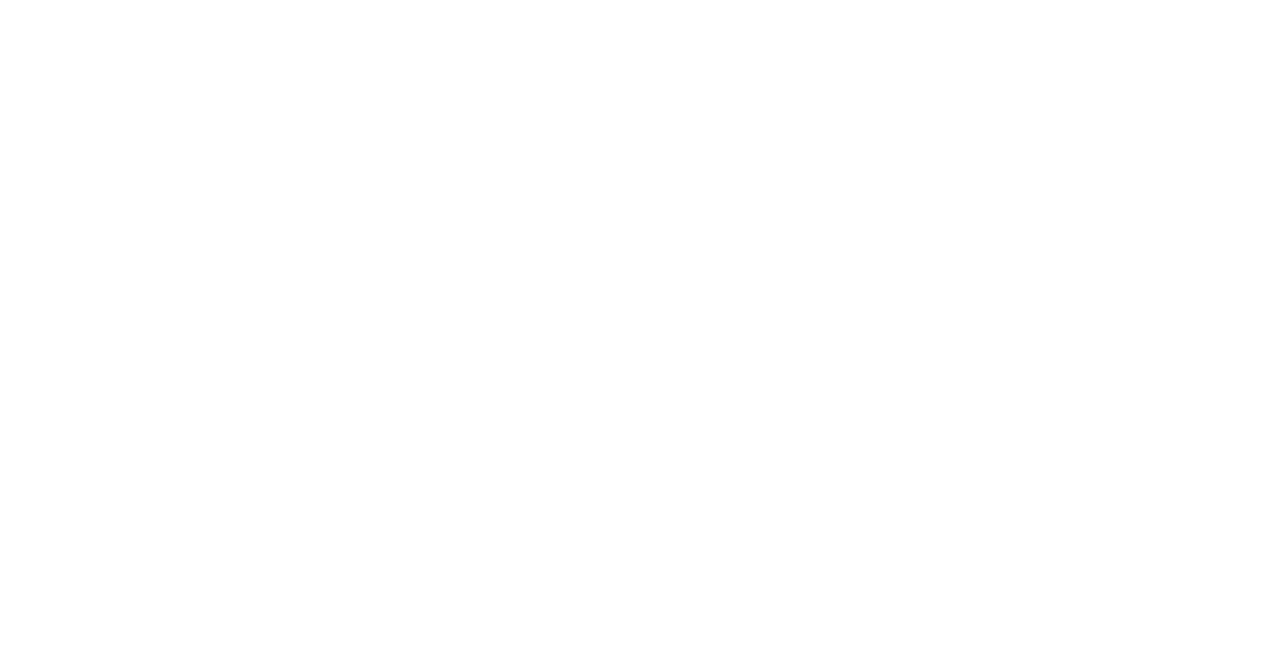
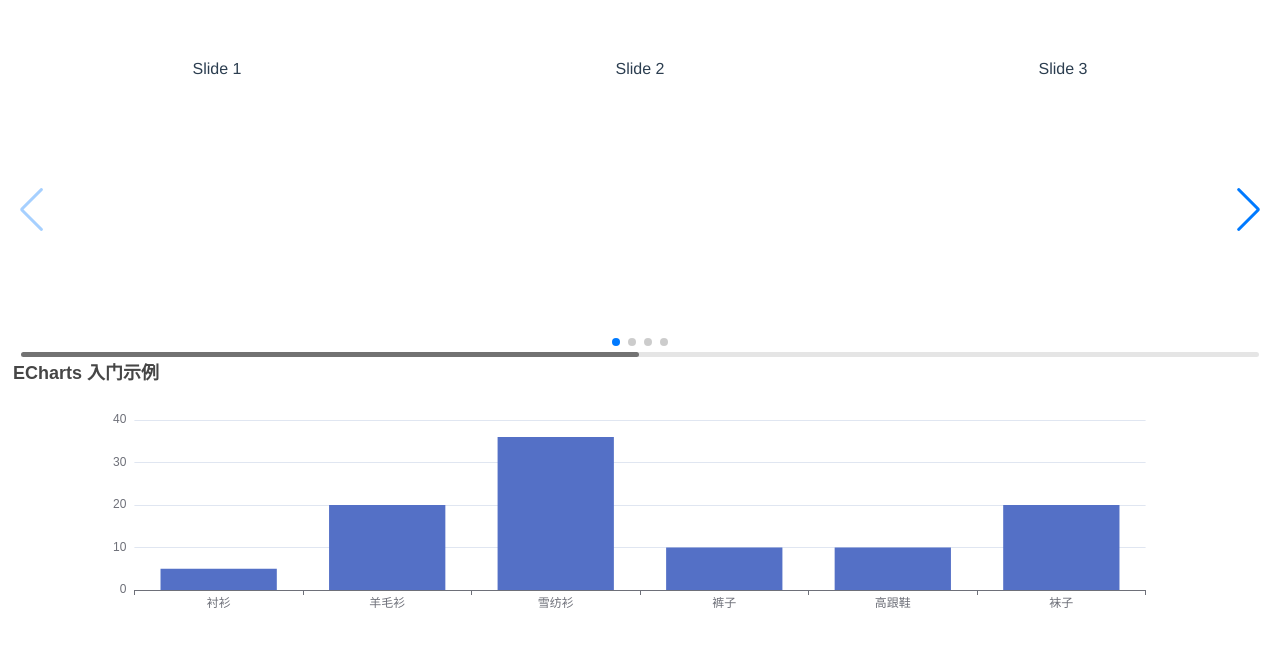
Before and after one commit to Haoyue-zhi/Xiachufang, a Vue app: page /swiper in a window 1280 px wide. Before the commit this address had no page. Shown: the top 646 px of the page. Built offline with nearby package versions, Linux system fonts and the light colour scheme.

Commit message:
新增Swiper轮播图插件、Echarts图标插件

```diff
--- a/package.json
+++ b/package.json
@@ -1,6 +1,6 @@
 {
   "name": "vite-vue3-element",
-  "version": "1.0.2",
+  "version": "1.1.0",
   "author": "Weilai <zhangwenhaoyue@163.com>",
   "scripts": {
     "dev": "vite",
@@ -9,8 +9,10 @@
   },
   "dependencies": {
     "axios": "^0.23.0",
+    "echarts": "^5.2.2",
     "element-plus": "^1.1.0-beta.24",
     "mockjs": "^1.1.0",
+    "swiper": "^7.2.0",
     "vue": "^3.2.16",
     "vue-router": "^4.0.12",
     "vuex": "^4.0.2"
--- a/src/router/index.js
+++ b/src/router/index.js
@@ -5,6 +5,10 @@
         path: '/',
         name: 'example',
         component: () => import('@/views/example.vue')
+    },
+    {
+        path:'/swiper',
+        component: () => import('@/views/swiper.vue')
     }
 ]
 
--- a/src/views/example.vue
+++ b/src/views/example.vue
@@ -6,8 +6,8 @@
     <a href="https://v3.vuejs.org/" target="_blank">Vue 3 Documentation</a>
   </p>
 
-  <el-button type="primary">
-    <icon-svg name="icon-up" color="#fff"></icon-svg>主要按钮
+  <el-button type="primary" @click="open">
+    <icon-svg name="icon-up" color="#fff"></icon-svg>Swiper演示
   </el-button>
   <p>{{ this.datalist }}</p>
 </template>
@@ -15,10 +15,17 @@
 <script>
 import { list } from '../api/index'
 import { onMounted, ref, getCurrentInstance } from 'vue'
+import { useRouter, useRoute } from 'vue-router'
 
 export default {
   setup() {
+    const router = useRouter()
+    const route = useRoute()
     const datalist = ref('')
+
+    function open() {
+      router.push('/swiper')
+    }
 
     // 方式一 （推荐）
     async function getlist() {
@@ -37,14 +44,17 @@
         url: `/getlist`,
         method: 'get'
       }).then(({ data }) => {
-        datalist.value = data.array.join()
-        console.log(data.array.join());
+        datalist.value = data.array.join(' ')
+        console.log(data.array.join(' '));
       })
     }
 
-    onMounted(test)
+    onMounted(() => {
+      test()
+      // getlist()
+    })
 
-    return { datalist }
+    return { datalist, open }
   }
 }
 </script>
--- /dev/null
+++ b/src/views/swiper.vue
@@ -0,0 +1,80 @@
+<template>
+    <swiper
+        style="height: 300px;"
+        :modules="modules"
+        :slides-per-view="3"
+        :space-between="5"
+        navigation
+        :pagination="{ clickable: true }"
+        :scrollbar="{ draggable: true }"
+        @swiper="onSwiper"
+        @slideChange="onSlideChange"
+    >
+        <swiper-slide>Slide 1</swiper-slide>
+        <swiper-slide>Slide 2</swiper-slide>
+        <swiper-slide>Slide 3</swiper-slide>
+        <swiper-slide>Slide 4</swiper-slide>
+        <swiper-slide>Slide 5</swiper-slide>
+        <swiper-slide>Slide 6</swiper-slide>
+    </swiper>
+    <div id="box" style="width:100%;height:300px;"></div>
+</template>
+
+<script>
+import { onMounted, getCurrentInstance } from 'vue'
+// import Swiper core and required modules
+import { Navigation, Pagination, Scrollbar, A11y } from 'swiper';
+
+// Import Swiper styles
+import 'swiper/css/navigation';
+import 'swiper/css/pagination';
+import 'swiper/css/scrollbar';
+
+// Import Swiper styles
+export default {
+    setup() {
+        const { proxy } = getCurrentInstance()
+
+        onMounted(() => {
+            chart()
+        })
+
+        function chart() {
+            let myChart = proxy.$echarts.init(document.getElementById('box'));
+            myChart.setOption({
+                title: {
+                    text: 'ECharts 入门示例'
+                },
+                tooltip: {},
+                xAxis: {
+                    data: ['衬衫', '羊毛衫', '雪纺衫', '裤子', '高跟鞋', '袜子']
+                },
+                yAxis: {},
+                series: [
+                    {
+                        name: '销量',
+                        type: 'bar',
+                        data: [5, 20, 36, 10, 10, 20]
+                    }
+                ]
+            });
+            window.onresize = function () {
+                myChart.resize();
+            };
+        }
+
+        const onSwiper = (swiper) => {
+            console.log(swiper);
+        };
+        const onSlideChange = () => {
+            console.log('slide change');
+        };
+
+        return {
+            onSwiper,
+            onSlideChange,
+            modules: [Navigation, Pagination, Scrollbar, A11y],
+        };
+    },
+};
+</script>
```
Also changed, not shown: src/main.js (+7 -3 lines), 2 other files (tests, documents, lock files or other folders).
